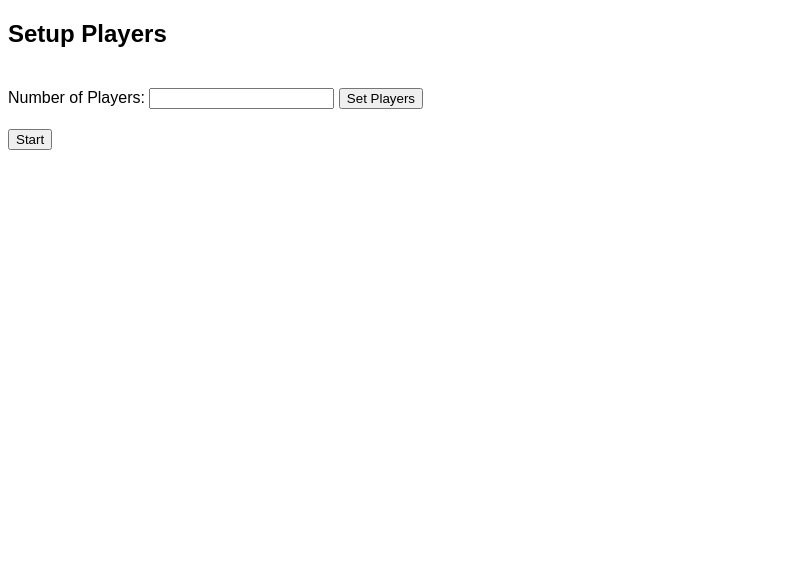
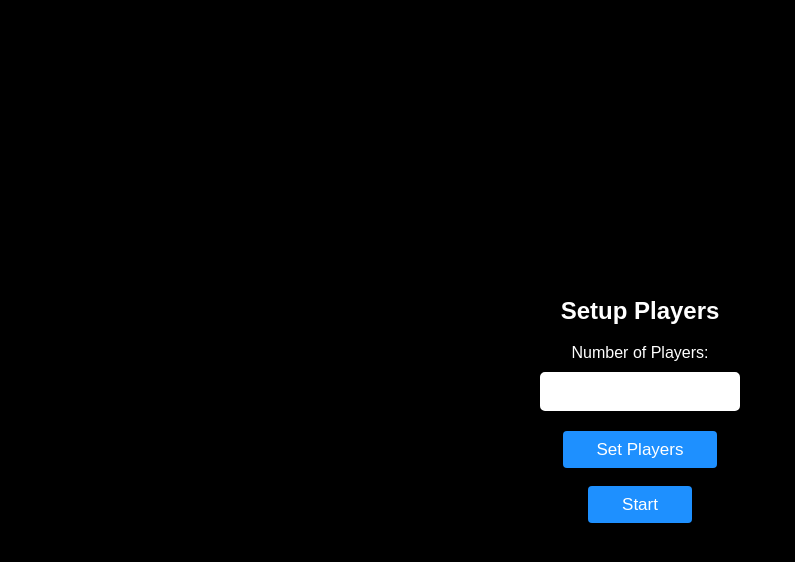
Before and after one commit to halbykevin/games, a plain HTML site: page game_4/setup_game4.html in a window 1280 px wide. Shown: the whole page, without its empty margins (0-795 px from the left). Drawn offline with Linux system fonts and the light colour scheme.

Commit message:
done setup page

```diff
--- a/game_4/setup_game4.html
+++ b/game_4/setup_game4.html
@@ -4,23 +4,45 @@
     <meta charset="UTF-8">
     <meta name="viewport" content="width=device-width, initial-scale=1.0">
     <title>Set Game</title>
+    <link rel="stylesheet" href="style_game4.css">
     <style>
-        body { font-family: Arial, sans-serif; }
-        .player-input { margin-bottom: 10px; }
-        button { margin-top: 20px; }
+        html, body {
+            height: 100%; /* Allow the body to fill the entire height of the page */
+            margin: 0; /* Remove default margin */
+            display: flex; /* Enable flexbox */
+            justify-content: center; /* Center horizontally */
+            align-items: center; /* Center vertically */
+            font-family: Arial, sans-serif; /* Set font */
+        }
+        #container {
+            text-align: center; /* Center text within the container */
+        }
+        input[type="number"], .player-input {
+            display: block;
+            margin: 10px auto 20px; /* Auto margins for horizontal centering */
+            padding: 10px;
+            width: 200px; /* Fixed width */
+            border: 2px solid white;
+            background-color: #fff;
+            color: #333;
+            border-radius: 5px;
+            box-sizing: border-box;
+        }
     </style>
 </head>
 <body>
+    <div id="container">
         <h2>Setup Players</h2>
         <div>
             <label for="numPlayers">Number of Players:</label>
             <input type="number" id="numPlayers" min="2">
-        <button onclick="createInputFields()">Set Players</button>
+            <button onclick="createInputFields()" id="setPlayers">Set Players</button><br><br>
         </div>
         <form id="playersForm" onsubmit="startGame(event)">
             <div id="playerInputs"></div>
-        <button type="submit">Start</button>
+            <button type="submit" id="start">Start</button>
         </form>
+    </div>
 
     <script>
         function createInputFields() {
@@ -32,6 +54,7 @@
                 input.setAttribute('type', 'text');
                 input.setAttribute('placeholder', `Player ${i + 1} Name`);
                 input.required = true;
+                input.className = 'player-input'; // Ensure it gets the same styling
                 playerInputs.appendChild(input);
                 playerInputs.appendChild(document.createElement('br'));
             }
--- a/game_4/style_game4.css
+++ b/game_4/style_game4.css
@@ -4,8 +4,64 @@
 }
 
 #startButton {
-  padding: 30px 50px;
-  border: 1px solid white;
-  font-size: 25px;
-  display: block;
+  font-size: 17px;
+  padding: 0.5em 2em;
+  border: transparent;
+  box-shadow: 2px 2px 4px rgba(0, 0, 0, 0.4);
+  background: dodgerblue;
+  color: white;
+  border-radius: 4px;
 }
+#startButton:hover {
+  background: rgb(2, 0, 36);
+  background: linear-gradient(
+    90deg,
+    rgba(30, 144, 255, 1) 0%,
+    rgba(0, 212, 255, 1) 100%
+  );
+}
+#startButton:active {
+  transform: translate(0em, 0.2em);
+}
+
+#start {
+  font-size: 17px;
+  padding: 0.5em 2em;
+  border: transparent;
+  box-shadow: 2px 2px 4px rgba(0, 0, 0, 0.4);
+  background: dodgerblue;
+  color: white;
+  border-radius: 4px;
+}
+#start:hover {
+  background: rgb(2, 0, 36);
+  background: linear-gradient(
+    90deg,
+    rgba(30, 144, 255, 1) 0%,
+    rgba(0, 212, 255, 1) 100%
+  );
+}
+#start:active {
+  transform: translate(0em, 0.2em);
+}
+
+#setPlayers {
+  font-size: 17px;
+  padding: 0.5em 2em;
+  border: transparent;
+  box-shadow: 2px 2px 4px rgba(0, 0, 0, 0.4);
+  background: dodgerblue;
+  color: white;
+  border-radius: 4px;
+}
+#setPlayers:hover {
+  background: rgb(2, 0, 36);
+  background: linear-gradient(
+    90deg,
+    rgba(30, 144, 255, 1) 0%,
+    rgba(0, 212, 255, 1) 100%
+  );
+}
+#setPlayers:active {
+  transform: translate(0em, 0.2em);
+}
```
Lines whose indentation alone changed are shown as unchanged.
